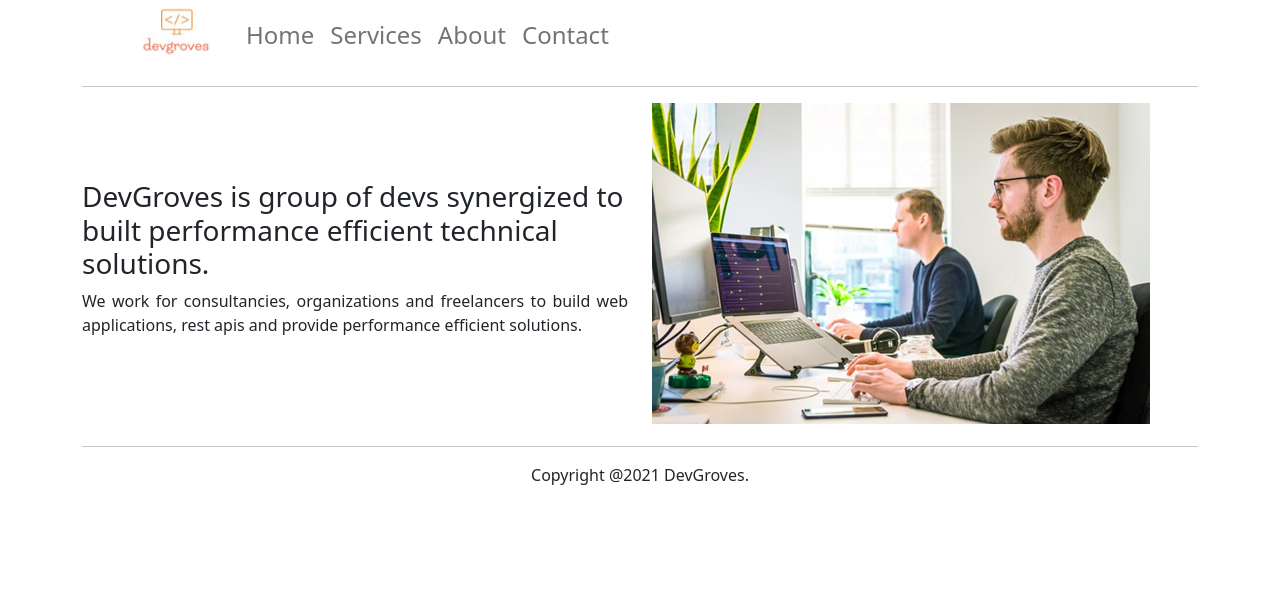
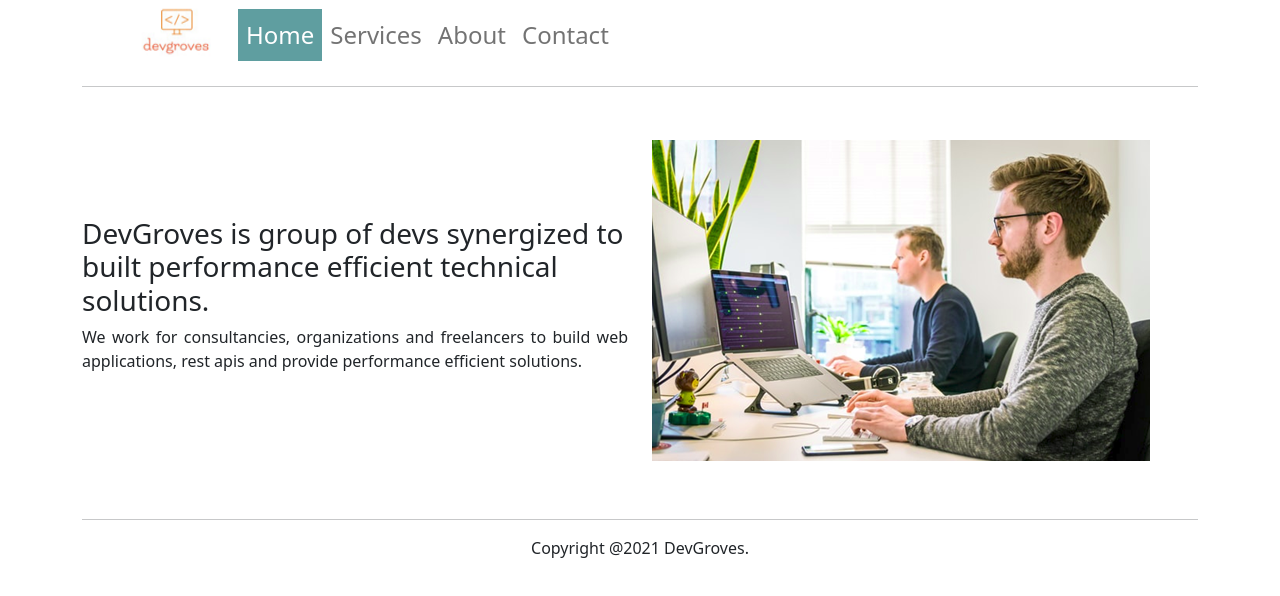
Before and after one commit to devgroves/consultingtemplatebynextjs, a Next.js app: page / in a window 1280 px wide. Shown: the top 596 px of the page. Built offline with nearby package versions, Linux system fonts and the light colour scheme.

Commit message:
Made uniform css styles and active tab styles

```diff
--- a/components/Header.jsx
+++ b/components/Header.jsx
@@ -1,4 +1,4 @@
-import React from "react";
+import React, { useState } from "react";
 import { Navbar, Container, Nav, Row } from "react-bootstrap";
 import { useRouter } from "next/router";
 import Image from "next/image";
@@ -8,24 +8,21 @@ export default function Header() {
   const router = useRouter();
   const navigate = (a) => {
     router.push(`/${a}`);
+    console.log("location ", a, router.pathname);
   };
   return (
     <>
       <Container>
-        <Navbar
-          className="navbar-bg"
-          expand="lg"
-          variant="light"
-        >
+        <Navbar className="navbar-bg">
           <Navbar.Brand onClick={() => navigate("home")} >
             <Image src={Logo} alt="DevGroves" width="90" height="70"/>
           </Navbar.Brand>
           <Navbar.Toggle aria-controls="basic-navbar-nav" />
             <Nav>
-              <Nav.Link onClick={() => navigate("")}>Home</Nav.Link>
-              <Nav.Link onClick={() => navigate("services")}>Services</Nav.Link>
-              <Nav.Link onClick={() => navigate("about")}>About</Nav.Link>
-              <Nav.Link onClick={() => navigate("contact")}>Contact</Nav.Link>
+              <Nav.Link className={`${router.pathname==="/" ? "activeNav" : ""}`} onClick={() => navigate("")}>Home</Nav.Link>
+              <Nav.Link className={`${router.pathname==="/services" ? "activeNav" : ""}`} onClick={() => navigate("services")}>Services</Nav.Link>
+              <Nav.Link className={`${router.pathname==="/about" ? "activeNav" : ""}`} onClick={() => navigate("about")}>About</Nav.Link>
+              <Nav.Link className={`${router.pathname==="/contact" ? "activeNav" : ""}`} onClick={() => navigate("contact")}>Contact</Nav.Link>
             </Nav>
         </Navbar>
         <hr></hr>
--- a/pages/about.jsx
+++ b/pages/about.jsx
@@ -11,15 +11,15 @@ export default function About() {
     <>
       <Head>
         <title>DevGroves - About Us</title>
-        <link rel="icon" href="./images/logo.png" />
+        <link rel="icon" href="favicon.ico" type="image/x-icon"/>
         <meta
           name="description"
           content=" We contribute open source technical solutions to organizations and learning tutorials for developers to learn."
         />
       </Head>
+      <Header />
       <Container>
         <Row className="center container-height">
-          <Header />
           <Col md={6} sm={12}>
             <h3>
               {" "}
--- a/pages/contact.jsx
+++ b/pages/contact.jsx
@@ -11,7 +11,7 @@ export default function Contact() {
     <>
       <Head>
         <title>Dev Groves - Contact Us</title>
-        <link rel="icon" href="./images/logo.png" />
+        <link rel="icon" href="favicon.ico" type="image/x-icon" />
         <meta name="description" content="DevGroves - Contact Us" />
       </Head>
       <Header />
--- a/pages/index.js
+++ b/pages/index.js
@@ -11,14 +11,15 @@ export default function Home() {
     <>
       <Head>
         <title>DevGroves - Home Page</title>
+        <link rel="icon" href="favicon.ico" type="image/x-icon"/>
         <meta
           name="description"
           content="We work for consultancies, organizations and freelancers to build web applications, rest apis and provide performance efficient solutions."
         />
       </Head>
+      <Header />
       <Container>
         <Row className="center container-height">
-          <Header />
           <Col md={6} sm={12}>
             <h3>
               DevGroves is group of devs synergized to built performance
@@ -37,9 +38,9 @@ export default function Home() {
               className="img-fluid"
             />
           </Col>
-          <Footer />
         </Row>
       </Container>
+      <Footer />
     </>
   );
 }
--- a/pages/services.jsx
+++ b/pages/services.jsx
@@ -11,15 +11,15 @@ export default function Services() {
     <>
       <Head>
         <title>Dev Groves - Services</title>
-        <link rel="icon" href="./images/logo.png" />
+        <link rel="icon" href="favicon.ico" type="image/x-icon"/>
         <meta
           name="description"
           content="We offer the below services.Build static and dynamic responsive website.Enterprise grade REST APIs develop using Java or node.Js technologies,Write Technical Blogs on multiple sites,Create ChatBots for conversational requirements with apis"
         />
       </Head>
+      <Header />
       <Container>
         <Row className="center container-height">
-          <Header />
           <Col md={6} sm={12}>
             <Image src={Image1} alt="Picture of the author" />
           </Col>
@@ -51,9 +51,9 @@ export default function Services() {
               </>
             </div>
           </Col>
-          <Footer />
         </Row>
       </Container>
+      <Footer />
     </>
   );
 }
--- a/styles/common.css
+++ b/styles/common.css
@@ -18,19 +18,8 @@
   margin: 0 50px;
 }
 
-.navbar  a:hover {
-  color: cadetblue;
-  font-size: 26px;
-}
-
-.navbar-nav  a:active {
-  color: red;
-  font-size: 32px;
-}
-
-.navbar-nav  a:visited {
-  color: red;
-  font-size: 32px;
+.navbar-light .navbar-nav  a:hover {
+  background-color: #5f9ea030;
 }
 
 .imgContain {
@@ -42,3 +31,8 @@
   min-width: 90% !important;
   margin: 10px !important;
 }
+
+.container .navbar-light .navbar-nav  a.activeNav {
+  color: white;
+  background-color: cadetblue;
+}
```
